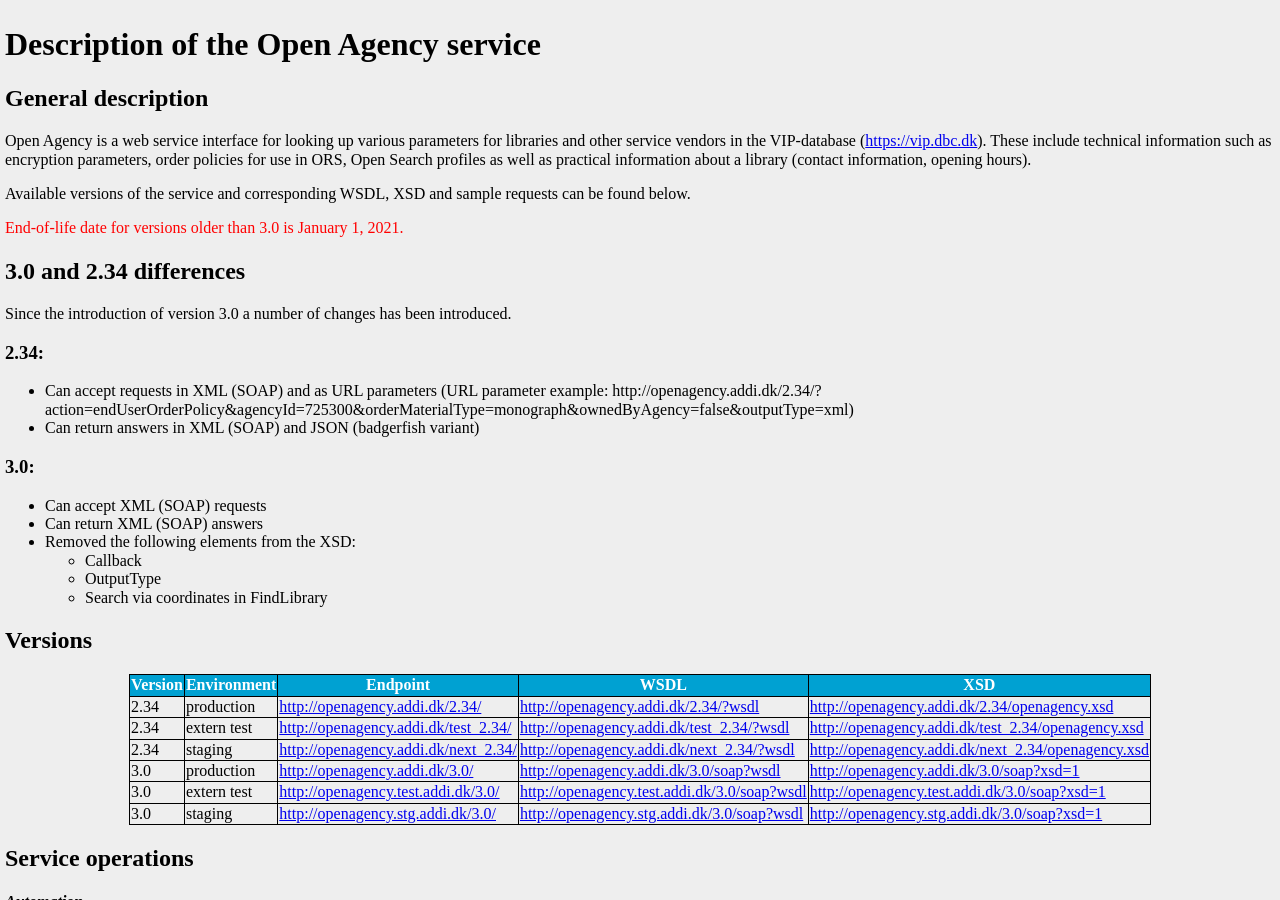
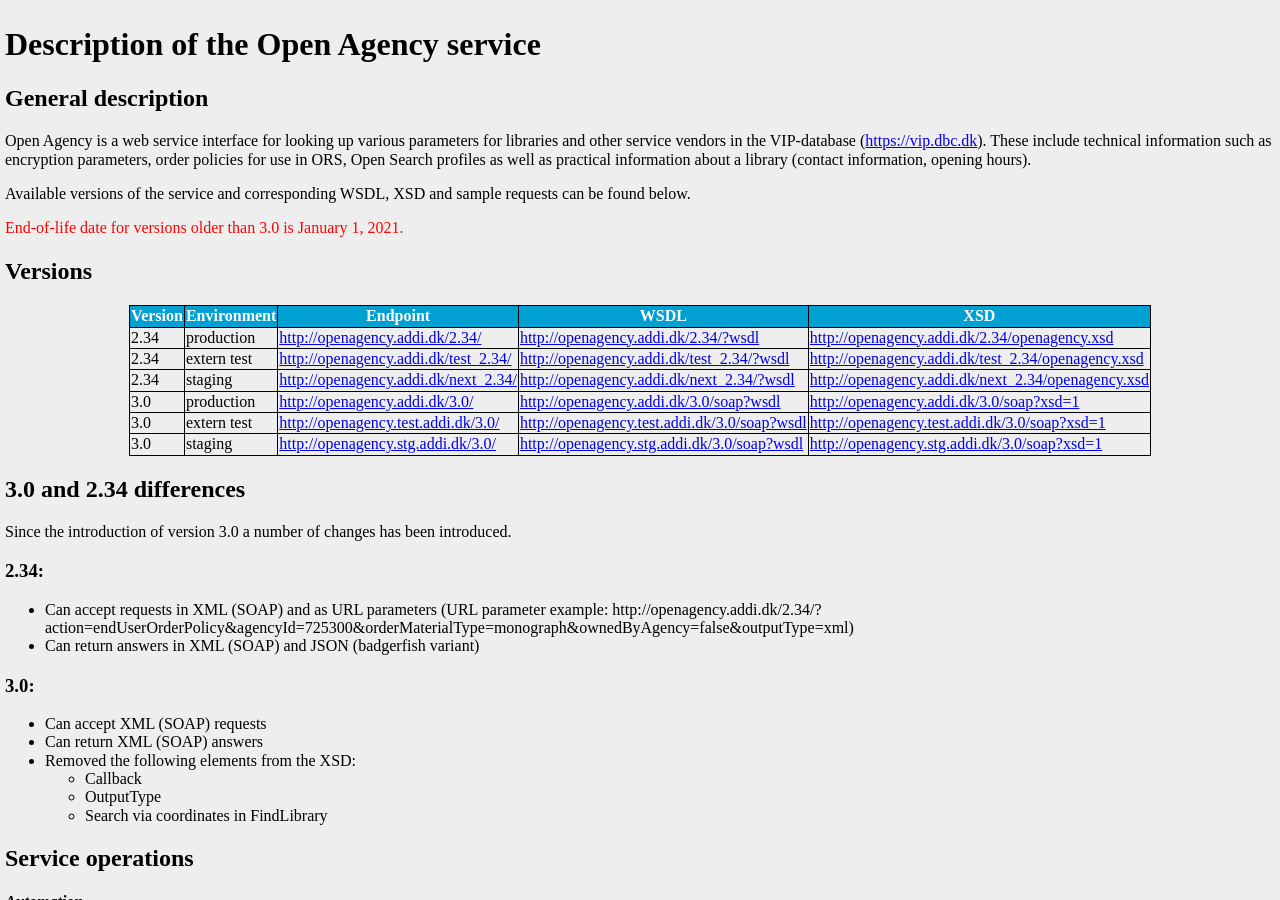
Before and after one commit to DBCDK/dbcdk.github.io, a Jekyll site: the page built from OpenAgency.md, in a window 1280 px wide and 900 px high. Built offline with Jekyll 4.4.1, drawn with Linux system fonts in a browser that asks for light colours; nearby versions of some CDN libraries; our own code applies the rules of GitHub Pages for plain Markdown files; part of the change alters nothing that is shown.

```diff
--- a/OpenAgency.md
+++ b/OpenAgency.md
@@ -17,6 +17,17 @@ requests can be found below.
 
 <span style="color:red">End-of-life date for versions older than 3.0 is January 1, 2021.</span>
 
+## Versions
+
+| Version | Environment | Endpoint | WSDL | XSD |
+|---------|-------------|----------|------|-----|
+| 2.34    | production  | [http://openagency.addi.dk/2.34/](http://openagency.addi.dk/2.34/) | [http://openagency.addi.dk/2.34/?wsdl](http://openagency.addi.dk/2.34/?wsdl) | [http://openagency.addi.dk/2.34/openagency.xsd](http://openagency.addi.dk/2.34/openagency.xsd) |
+| 2.34    | extern test | [http://openagency.addi.dk/test_2.34/](http://openagency.addi.dk/test_2.34/) | [http://openagency.addi.dk/test_2.34/?wsdl](http://openagency.addi.dk/test_2.34/?wsdl) | [http://openagency.addi.dk/test_2.34/openagency.xsd](http://openagency.addi.dk/test_2.34/openagency.xsd) |
+| 2.34    | staging     | [http://openagency.addi.dk/next_2.34/](http://openagency.addi.dk/next_2.34/) | [http://openagency.addi.dk/next_2.34/?wsdl](http://openagency.addi.dk/next_2.34/?wsdl) | [http://openagency.addi.dk/next_2.34/openagency.xsd](http://openagency.addi.dk/next_2.34/openagency.xsd) |
+| 3.0    | production  | [http://openagency.addi.dk/3.0/](http://openagency.addi.dk/3.0/) | [http://openagency.addi.dk/3.0/soap?wsdl](http://openagency.addi.dk/3.0/soap?wsdl) | [http://openagency.addi.dk/3.0/soap?xsd=1](http://openagency.addi.dk/3.0/soap?xsd=1) |
+| 3.0    | extern test | [http://openagency.test.addi.dk/3.0/](http://openagency.test.addi.dk/3.0/) | [http://openagency.test.addi.dk/3.0/soap?wsdl](http://openagency.test.addi.dk/3.0/soap?wsdl) | [http://openagency.test.addi.dk/3.0/soap?xsd=1](http://openagency.test.addi.dk/3.0/soap?xsd=1) |
+| 3.0    | staging     | [http://openagency.stg.addi.dk/3.0/](http://openagency.stg.addi.dk/3.0/) | [http://openagency.stg.addi.dk/3.0/soap?wsdl](http://openagency.stg.addi.dk/3.0/soap?wsdl) | [http://openagency.stg.addi.dk/3.0/soap?xsd=1](http://openagency.stg.addi.dk/3.0/soap?xsd=1) |
+
 ## 3.0 and 2.34 differences
 
 Since the introduction of version 3.0 a number of changes has been introduced.
@@ -32,17 +43,6 @@ Since the introduction of version 3.0 a number of changes has been introduced.
   * Callback
   * OutputType
   * Search via coordinates in FindLibrary
-
-## Versions
-
-| Version | Environment | Endpoint | WSDL | XSD |
-|---------|-------------|----------|------|-----|
-| 2.34    | production  | [http://openagency.addi.dk/2.34/](http://openagency.addi.dk/2.34/) | [http://openagency.addi.dk/2.34/?wsdl](http://openagency.addi.dk/2.34/?wsdl) | [http://openagency.addi.dk/2.34/openagency.xsd](http://openagency.addi.dk/2.34/openagency.xsd) |
-| 2.34    | extern test | [http://openagency.addi.dk/test_2.34/](http://openagency.addi.dk/test_2.34/) | [http://openagency.addi.dk/test_2.34/?wsdl](http://openagency.addi.dk/test_2.34/?wsdl) | [http://openagency.addi.dk/test_2.34/openagency.xsd](http://openagency.addi.dk/test_2.34/openagency.xsd) |
-| 2.34    | staging     | [http://openagency.addi.dk/next_2.34/](http://openagency.addi.dk/next_2.34/) | [http://openagency.addi.dk/next_2.34/?wsdl](http://openagency.addi.dk/next_2.34/?wsdl) | [http://openagency.addi.dk/next_2.34/openagency.xsd](http://openagency.addi.dk/next_2.34/openagency.xsd) |
-| 3.0    | production  | [http://openagency.addi.dk/3.0/](http://openagency.addi.dk/3.0/) | [http://openagency.addi.dk/3.0/soap?wsdl](http://openagency.addi.dk/3.0/soap?wsdl) | [http://openagency.addi.dk/3.0/soap?xsd=1](http://openagency.addi.dk/3.0/soap?xsd=1) |
-| 3.0    | extern test | [http://openagency.test.addi.dk/3.0/](http://openagency.test.addi.dk/3.0/) | [http://openagency.test.addi.dk/3.0/soap?wsdl](http://openagency.test.addi.dk/3.0/soap?wsdl) | [http://openagency.test.addi.dk/3.0/soap?xsd=1](http://openagency.test.addi.dk/3.0/soap?xsd=1) |
-| 3.0    | staging     | [http://openagency.stg.addi.dk/3.0/](http://openagency.stg.addi.dk/3.0/) | [http://openagency.stg.addi.dk/3.0/soap?wsdl](http://openagency.stg.addi.dk/3.0/soap?wsdl) | [http://openagency.stg.addi.dk/3.0/soap?xsd=1](http://openagency.stg.addi.dk/3.0/soap?xsd=1) |
 
 ## Service operations
 ***Automation***
```
